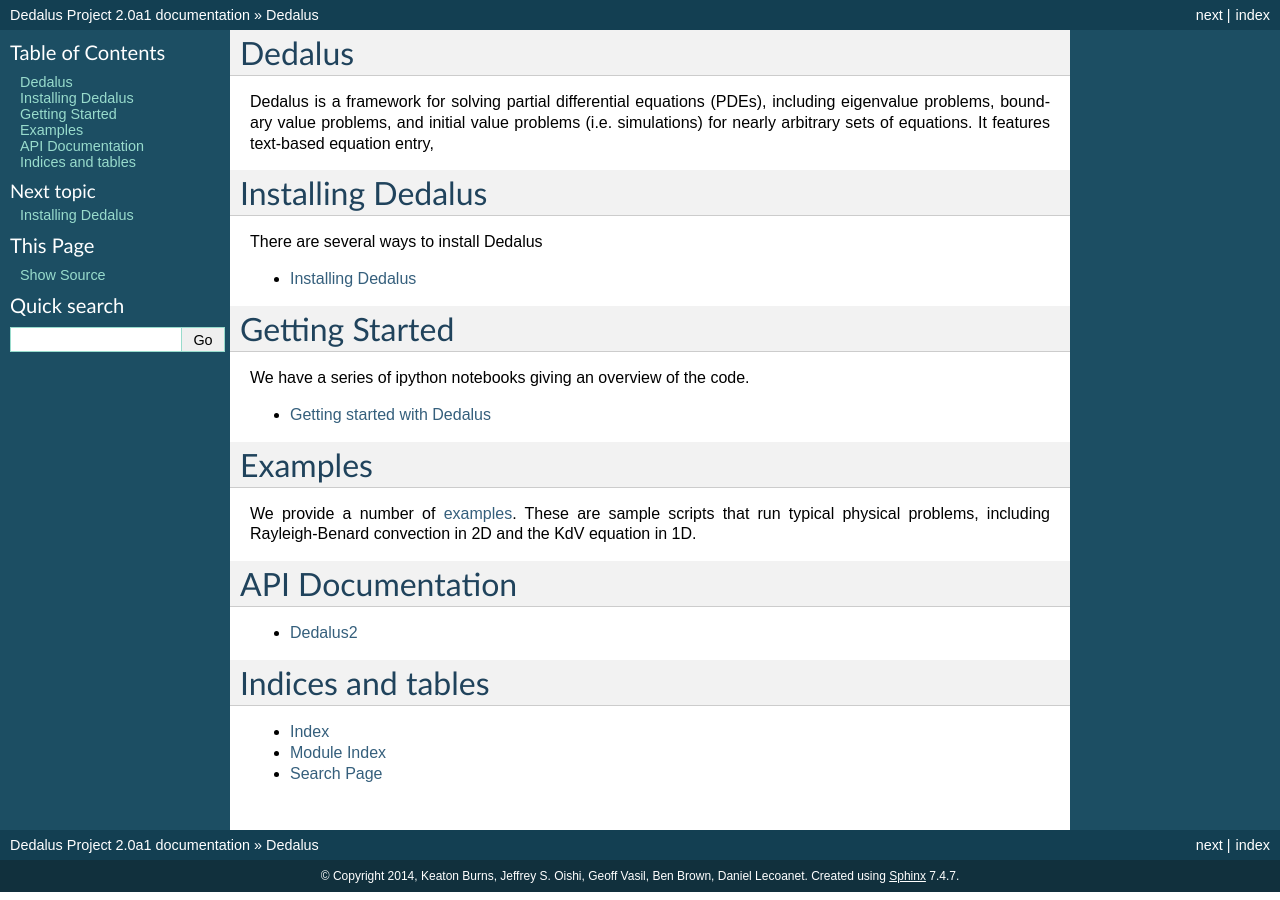
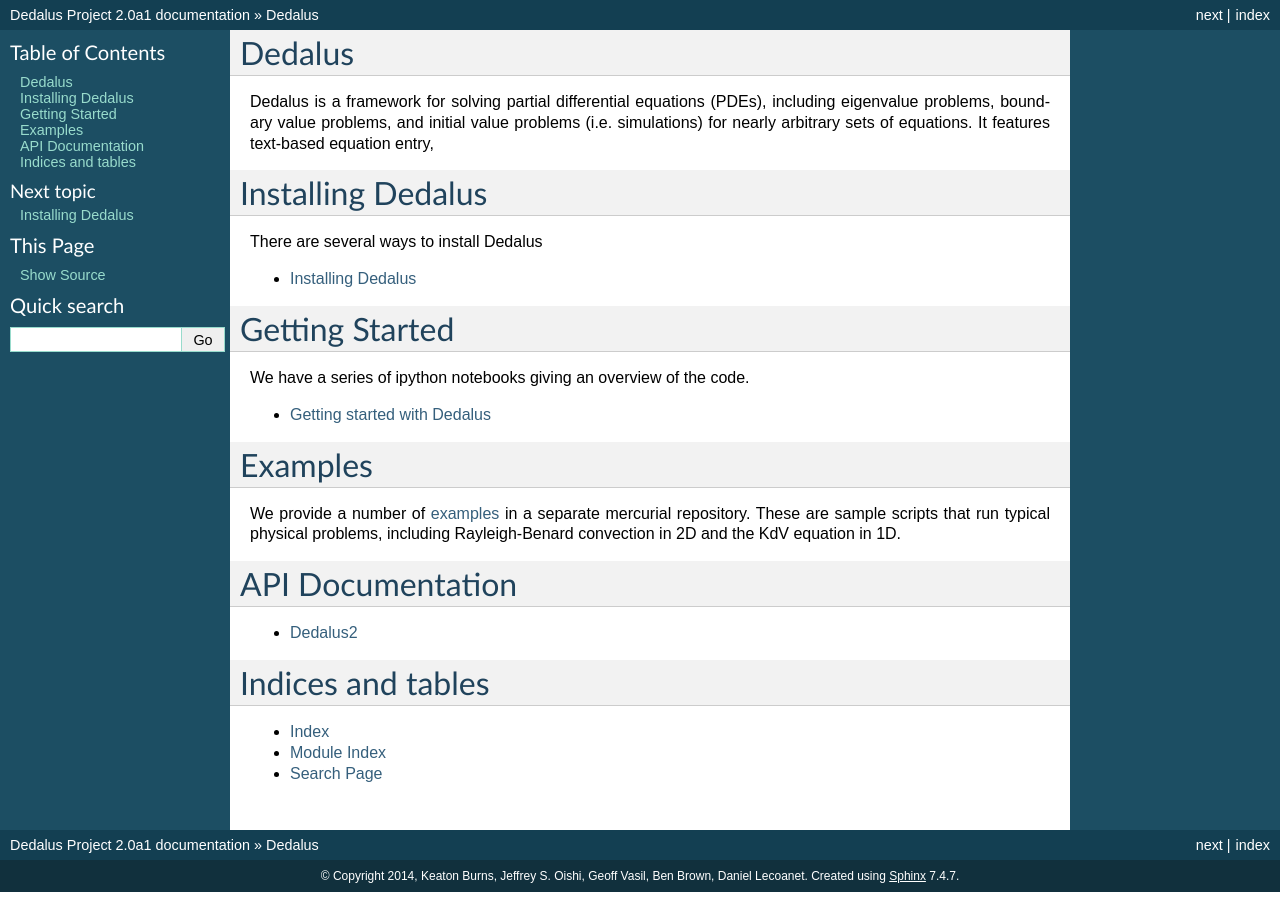
Before and after one commit to enlighter/dedalus, a Sphinx documentation site: the page built from docs/index.rst, in a window 1280 px wide. Built offline with Sphinx 7.4.7, drawn with Linux system fonts in a browser that asks for light colours; formulas are drawn with MathJax 3.

Commit message:
more changes to front page

```diff
--- a/docs/index.rst
+++ b/docs/index.rst
@@ -34,9 +34,10 @@
 Examples
 =========
 
-We provide a number of examples_. These are sample scripts that run
-typical physical problems, including Rayleigh-Benard convection in 2D
-and the KdV equation in 1D.
+We provide a number of examples_ in a separate mercurial
+repository. These are sample scripts that run typical physical
+problems, including Rayleigh-Benard convection in 2D and the KdV
+equation in 1D.
 
 .. _examples: https://bitbucket.org/dedalus-project/dedalus-examples
 
```
